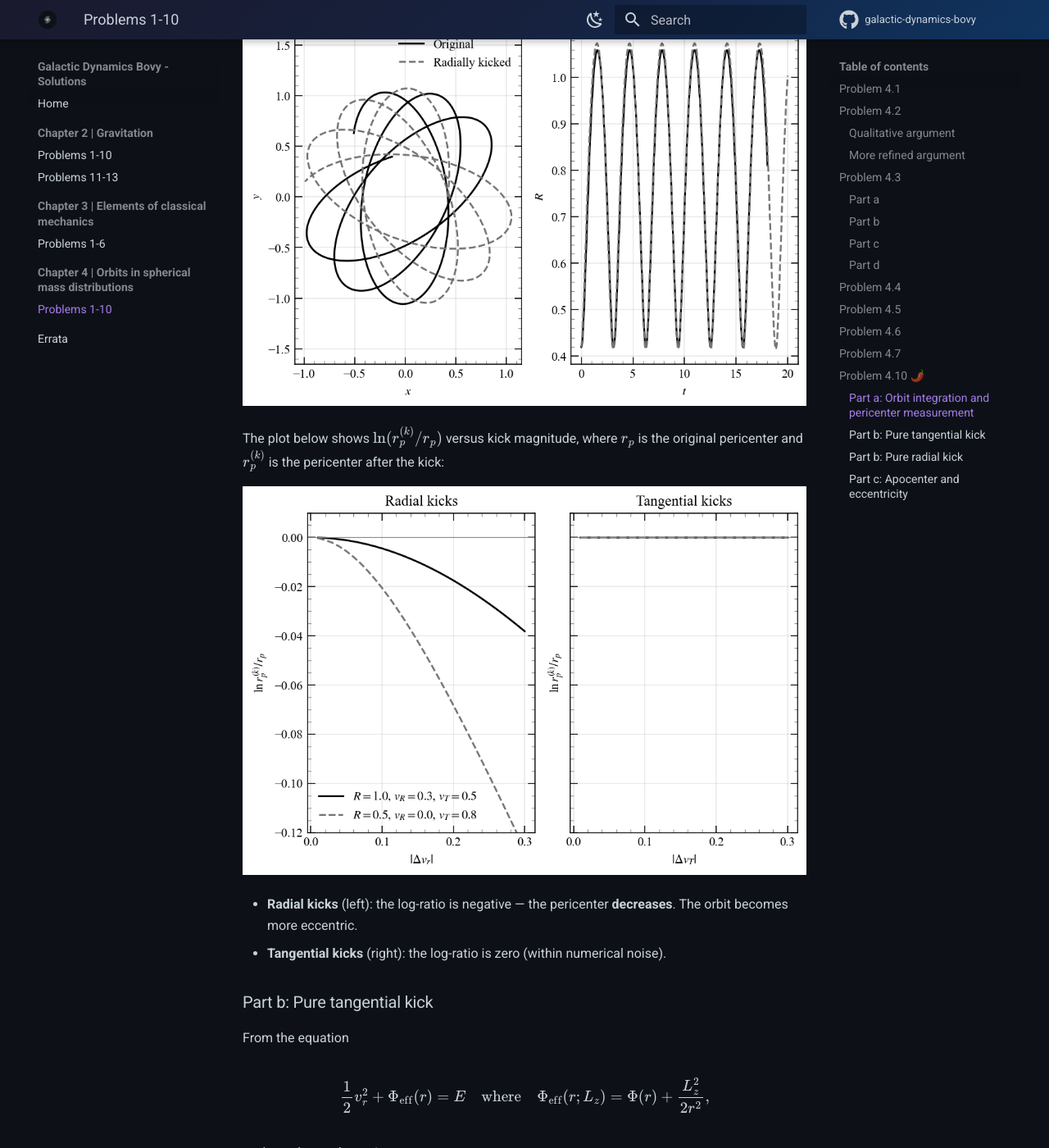
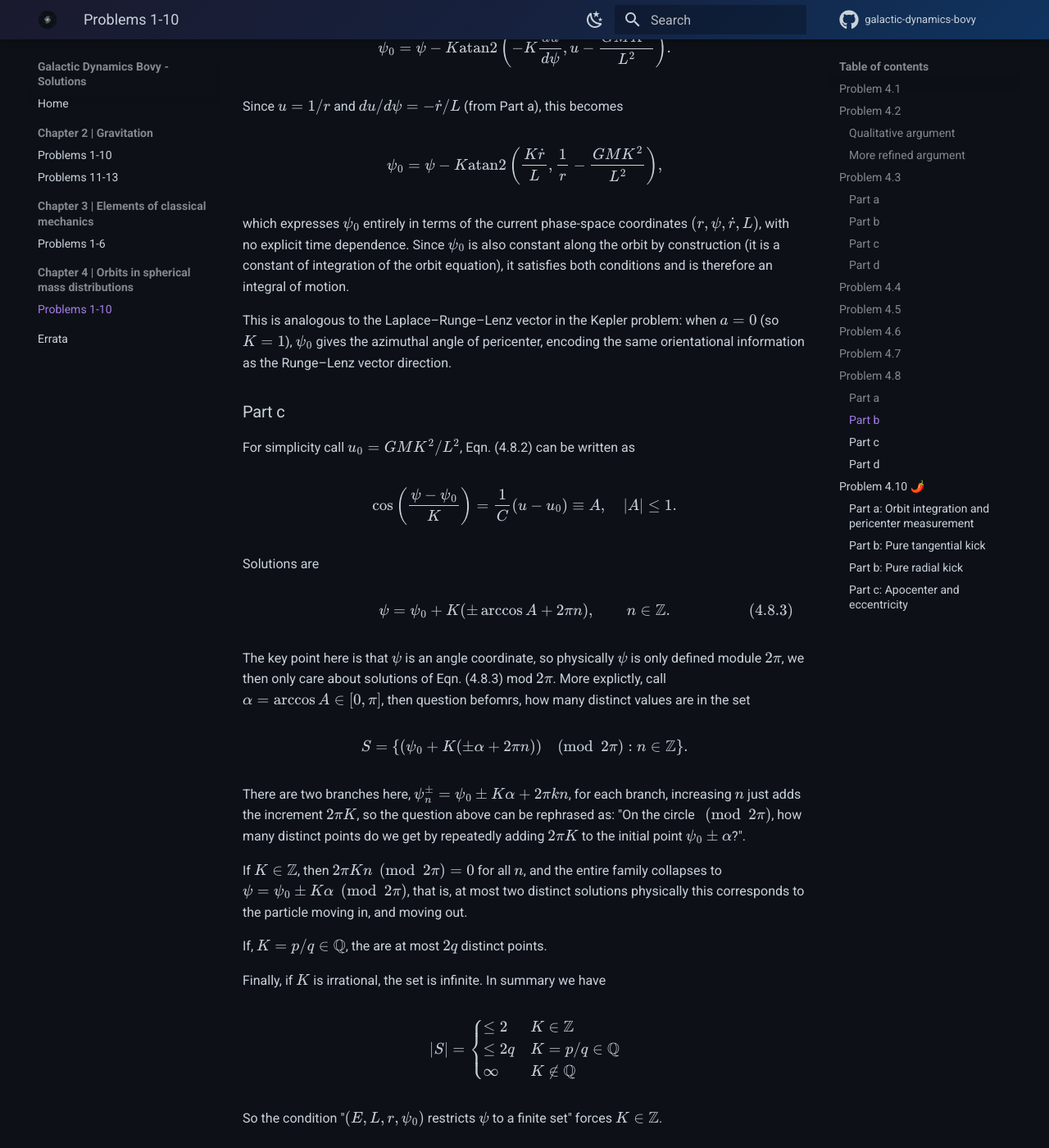
Before and after one commit to caverac/galactic-dynamics-bovy, an MkDocs documentation site: the page built from docs/chapter04.1.md, in a window 1280 px wide and 1400 px high, scrolled down 11265 px. Shown: the whole window at 82% size. Built offline with MkDocs 1.6.1 and Material for MkDocs 9.7.7, drawn with Linux system fonts in a browser that asks for light colours; comment, search, counter and statistics services are not loaded; some of the changed text lies outside the part shown.

Commit message:
feat(chapter04): completed problem 4.8

```diff
--- a/docs/chapter04.1.md
+++ b/docs/chapter04.1.md
@@ -345,6 +345,156 @@ At each snapshot time $t_i$ we freeze the potential at its instantaneous amplitu
 - **Right column (fast ramp, $\tau = 0.1\,T_{\rm orb}$):** The mass doubles in a fraction of an orbital period. The orbit has no time to adjust adiabatically, and $J_r$ jumps to a new, larger value. The shaded band marks the ramp window.
 
 <!-- ======================= -->
+<!-- PROBLEM 4.8             -->
+<!-- ======================= -->
+## Problem 4.8
+
+### Part a
+
+Let's start from
+
+$$
+u'' + u = -\frac{F(1/u)}{L^2 u^2},
+$$
+
+where $u = 1/r$ and
+
+$$
+F(r) = -GM\left( \frac{1}{r^2} + \frac{2a}{r^3} \right).
+$$
+
+Therefore
+
+$$
+u'' + u = \frac{GM}{L^2}(1 + 2au),
+$$
+
+or equivalently
+
+$$
+u'' + \frac{1}{K^2}u = \frac{GM}{L^2} \qquad \text{where} \qquad \frac{1}{K^2} = 1 - \frac{2aGM}{L^2}. \tag{4.8.1}
+$$
+
+Solutions to this equation are of the form
+
+$$
+u = C \cos\left(\frac{\psi - \psi_0}{K}\right) + \frac{GM K^2}{L^2} = \frac{1}{r} \tag{4.8.2}
+$$
+
+To find the constant $C$, note that
+
+$$
+E = \frac{1}{2}\dot{r}^2 + \frac{L^2}{2r^2} + \Phi(r) = \frac{1}{2}\dot{r}^2 + \frac{L^2}{2r^2} - \frac{GM}{r} - \frac{aGM}{r^2}.
+$$
+
+We can write this in terms of $u$ by noting that
+
+$$
+\dot{r} = \frac{dr}{d\psi}\dot{\psi} = -\frac{1}{u^2}\frac{du}{d\psi}\frac{L}{r^2} = -L\frac{du}{d\psi},
+$$
+
+so that
+
+$$
+\begin{align}
+L^2\left(\frac{du}{d\psi}\right)^2 &= 2E + 2GMu - (L^2 - 2aGM)u^2 \\
+&\stackrel{(4.8.1)}{=} 2E + 2GMu - \frac{L^2}{K^2}u^2
+\end{align}
+$$
+
+Using Eqn. (4.8.2) to substitute for $u$ and $du/d\psi$
+
+$$
+\begin{align}
+\frac{L^2C^2}{K^2}\sin^2\left(\frac{\psi - \psi_0}{K}\right) &= 2E + 2GM\left(C \cos\left(\frac{\psi - \psi_0}{K}\right) + \frac{GM K^2}{L^2}\right) \\
+&\quad - \frac{L^2}{K^2}\left(C \cos\left(\frac{\psi - \psi_0}{K}\right) + \frac{GM K^2}{L^2}\right)^2 \\
+&= 2E + \frac{G^2M^2K^2}{L^2} - \frac{L^2 C^2}{K^2}\cos^2\left(\frac{\psi - \psi_0}{K}\right).
+\end{align}
+$$
+
+Rearranging
+
+$$
+\frac{L^2C^2}{K^2} = 2E + \frac{G^2M^2K^2}{L^2} \quad \Rightarrow \quad E = \frac{L^2C^2}{2K^2} - \frac{1}{2}\left(\frac{GMK}{L}\right)^2
+$$
+
+### Part b
+
+An integral of motion is any quantity $I(\mathbf{x}, \mathbf{v})$ that (i) depends only on the current phase-space coordinates and (ii) is conserved along the orbit. $\psi_0$ satisfies both conditions:
+
+From Eqn. (4.8.2) and its derivative with respect to $\psi$,
+
+$$
+u - \frac{GMK^2}{L^2} = C\cos\left(\frac{\psi - \psi_0}{K}\right), \qquad \frac{du}{d\psi} = -\frac{C}{K}\sin\left(\frac{\psi - \psi_0}{K}\right),
+$$
+
+we can divide and solve for $\psi_0$:
+
+$$
+\psi_0 = \psi - K\mathrm{atan2}\left(-K\frac{du}{d\psi}, u - \frac{GMK^2}{L^2}\right).
+$$
+
+Since $u = 1/r$ and $du/d\psi = -\dot{r}/L$ (from Part a), this becomes
+
+$$
+\psi_0 = \psi - K\mathrm{atan2}\left(\frac{K\dot{r}}{L}, \dfrac{1}{r} - \dfrac{GMK^2}{L^2}\right),
+$$
+
+which expresses $\psi_0$ entirely in terms of the current phase-space coordinates $(r, \psi, \dot{r}, L)$, with no explicit time dependence. Since $\psi_0$ is also constant along the orbit by construction (it is a constant of integration of the orbit equation), it satisfies both conditions and is therefore an integral of motion.
+
+This is analogous to the Laplace–Runge–Lenz vector in the Kepler problem: when $a = 0$ (so $K = 1$), $\psi_0$ gives the azimuthal angle of pericenter, encoding the same orientational information as the Runge–Lenz vector direction.
+
+### Part c
+
+For simplicity call $u_0 = GMK^2/L^2$, Eqn. (4.8.2) can be written as
+
+$$
+\cos\left(\frac{\psi - \psi_0}{K}\right) = \frac{1}{C}\left(u - u_0\right) \equiv A, \quad |A| \leq 1.
+$$
+
+Solutions are
+
+$$
+\psi = \psi_0 + K(\pm \arccos A + 2\pi n), \qquad n \in \mathbb{Z}. \tag{4.8.3}
+$$
+
+The key point here is that $\psi$ is an angle coordinate, so physically $\psi$ is only defined module $2\pi$, we then only care about solutions of Eqn. (4.8.3) mod $2\pi$. More explictly, call $\alpha = \arccos A \in [0, \pi]$, then question befomrs, how many distinct values are in the set
+
+$$
+S = \{ (\psi_0 + K(\pm \alpha + 2\pi n)) \pmod{2\pi} : n \in \mathbb{Z} \}.
+$$
+
+There are two branches here, $\psi^{\pm}_n = \psi_0 \pm K\alpha + 2\pi k n$, for each branch, increasing $n$ just adds the increment $2\pi K$, so the question above can be rephrased as: "On the circle $\pmod{2\pi}$, how many distinct points do we get by repeatedly adding $2\pi K$ to the initial point $\psi_0 \pm \alpha$?".
+
+If $K \in \mathbb{Z}$, then $2\pi K n \pmod{2\pi} = 0$ for all $n$, and the entire family collapses to $\psi = \psi_0 \pm K \alpha \pmod{2\pi}$, that is, at most two distinct solutions physically this corresponds to the particle moving in, and moving out.
+
+If, $K  = p/q\in \mathbb{Q}$, the are at most $2q$ distinct points.
+
+Finally, if $K$ is irrational, the set is infinite. In summary we have
+
+$$
+|S| = \left\{
+\begin{array}{ll}
+\leq 2 & K \in \mathbb{Z} \\
+\leq 2q & K = p/q \in \mathbb{Q} \\
+\infty & K \not\in \mathbb{Q}
+\end{array}
+\right.
+$$
+
+So the condition "$(E, L, r, \psi_0)$ restricts $\psi$ to a finite set" forces $K \in \mathbb{Z}$.
+
+### Part d
+
+Inevetably we will only have two values of $\psi$ that satisfy the condition, but for $K = 1$ the radial period equal $2\pi$ and the orbit closes after on radial oscillation
+
+$$
+\frac{1}{K^2} = 1 = 1 - \frac{2aGM}{L^2} \quad \Rightarrow \quad a = 0,
+$$
+
+So we recover the Kepler potential.
+
+<!-- ======================= -->
 <!-- PROBLEM 4.10            -->
 <!-- ======================= -->
 ## Problem 4.10 🌶️
```
Also changed, not shown: 1 other file.
